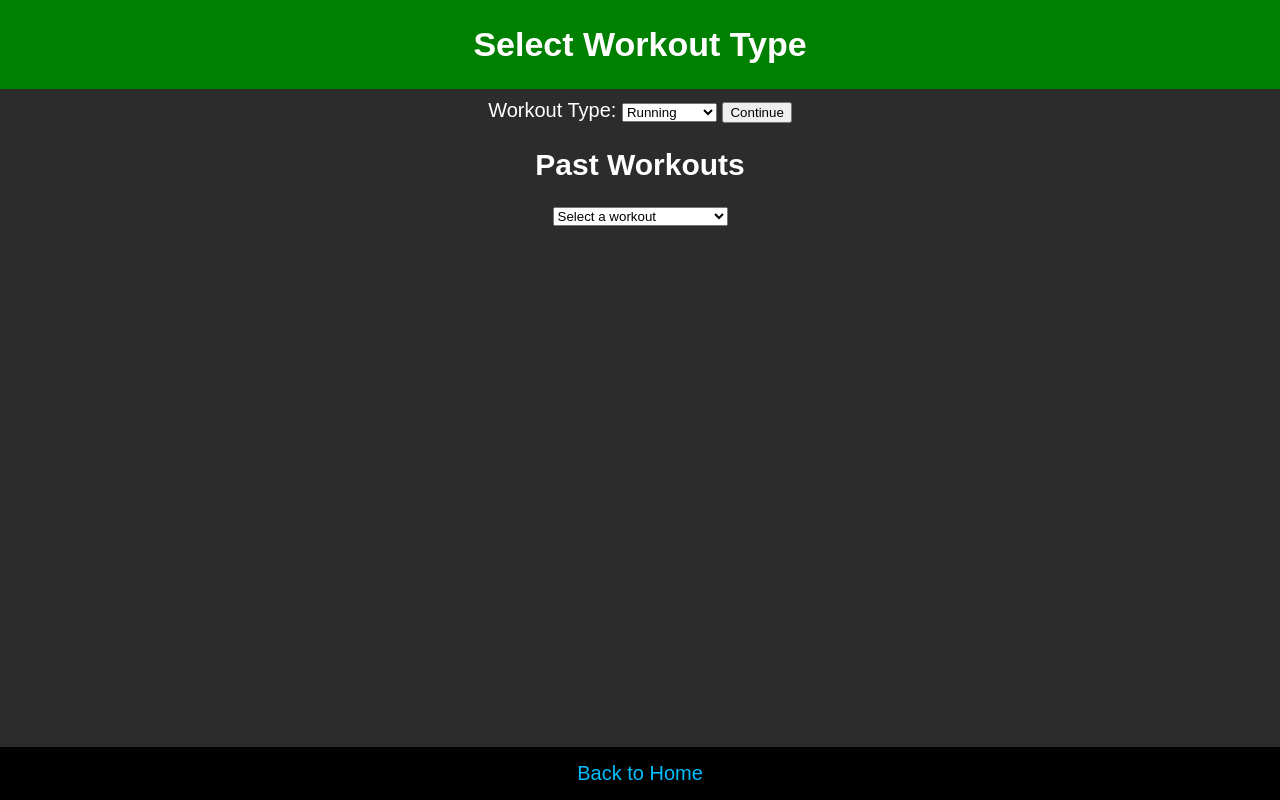
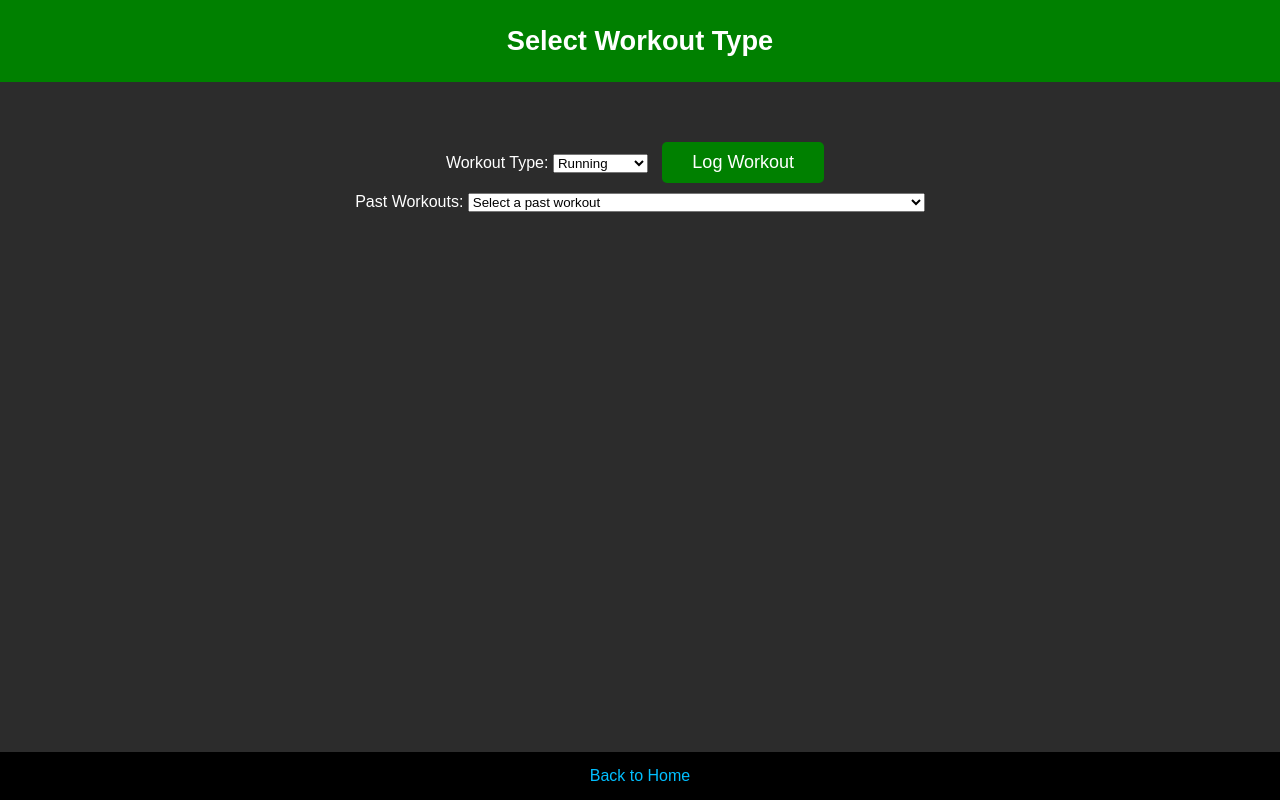
Before and after one commit to DrDimonic/fitness_tracking_app, a Flask app: page /log_workout in a window 1280 px wide. Run offline with Flask 3, Linux system fonts and the light colour scheme; a user stored in the database is signed in.

Commit message:
Update workout logging and deleting

```diff
--- a/app/routes.py
+++ b/app/routes.py
@@ -32,7 +32,7 @@
             'type': workout.workout_type,
             'date': workout.date.strftime('%Y-%m-%d'),
             'details': (
-                f"Distance: {workout.duration} miles, Time: {workout.duration} minutes"
+                f"Distance: {workout.distance} miles, Duration: {workout.duration} minutes"
                 if workout.workout_type == "run"
                 else f"Exercise: {workout.exercise}, Weight: {workout.weight} lbs, Sets: {workout.sets}, Reps: {workout.reps}"
             )
@@ -51,6 +51,7 @@
         form=select_form,
         all_workouts=all_workouts
     )
+
 
 # Route for deleting workouts
 @main.route('/delete_workout/<int:workout_id>', methods=['POST'])
--- a/app/templates/select_workout_type.html
+++ b/app/templates/select_workout_type.html
@@ -1,6 +1,8 @@
 <!DOCTYPE html>
-<html>
+<html lang="en">
 <head>
+    <meta charset="UTF-8">
+    <meta name="viewport" content="width=device-width, initial-scale=1.0">
     <title>Select Workout Type</title>
     <style>
         body {
@@ -13,13 +15,12 @@
             justify-content: flex-start;
             min-height: 100vh;
             background-color: #2c2c2c; /* Dark gray background */
-            color: white;
-            font-size: 20px;
+            color: white; /* White text for contrast */
         }
 
         header {
             width: 100%;
-            background-color: green;
+            background-color: green; /* Green ribbon */
             padding: 25px;
             text-align: center;
             color: white;
@@ -27,18 +28,40 @@
             font-weight: bold;
         }
 
-        form {
+        main {
             text-align: center;
-            margin-top: 10px;
-        }
-
-        p, label {
-            margin: 30px 0;
+            margin-top: 50px;
         }
 
         .btn {
-            all: unset;
+            background-color: green;
+            color: white;
+            border: none;
+            padding: 10px 30px;
+            font-size: 18px;
             cursor: pointer;
+            margin: 10px;
+            border-radius: 5px;
+            text-decoration: none;
+            display: inline-block;
+        }
+
+        .btn:hover {
+            background-color: #45a049;
+        }
+
+        .delete-btn {
+            background-color: red;
+            color: white;
+            border: none;
+            padding: 10px 20px;
+            font-size: 16px;
+            cursor: pointer;
+            border-radius: 5px;
+        }
+
+        .delete-btn:hover {
+            background-color: darkred;
         }
 
         footer {
@@ -46,11 +69,11 @@
             text-align: center;
             margin-top: auto;
             padding: 15px;
-            background-color: black;
+            background-color: black; /* Darker gray footer */
         }
 
         .link {
-            color: deepskyblue;
+            color: deepskyblue; /* Blue between royal and light blue */
             text-decoration: none;
             margin-top: 20px;
         }
@@ -58,69 +81,59 @@
         .link:hover {
             text-decoration: underline;
         }
-        #workout-details {
-            margin-top: 20px;
-            background-color: #1a1a1a;
-            padding: 10px;
-            border-radius: 8px;
-            display: none;
-        }
     </style>
 </head>
 <body>
     <header>Select Workout Type</header>
+    <main>
         <form method="POST">
             {{ form.hidden_tag() }}
-        <label for="workout_type">Workout Type:</label>
-        {{ form.workout_type }}
-        <button type="submit">Continue</button>
+        <div class="workout-type-container">
+            <label>{{ form.workout_type.label }}:</label>
+            {{ form.workout_type() }}
+            <button type="submit" class="btn">Log Workout</button>
+        </div>
         </form>
 
-    <!-- Dropdown for all past workouts -->
-    <h2>Past Workouts</h2>
-    <select id="workout-dropdown" onchange="showWorkoutDetails()">
-        <option value="">Select a workout</option>
+        <!-- Dropdown for Past Workouts -->
+        <label for="past_workouts">Past Workouts:</label>
+        <select id="past_workouts" onchange="displayWorkoutDetails()">
+            <option value="">Select a past workout</option>
             {% for workout in all_workouts %}
-            <option value="{{ workout.id }}" data-type="{{ workout.type }}" data-details="{{ workout.details }}">
-                {{ workout.date }} - {{ workout.type.capitalize() }}
-            </option>
+                <option value="{{ workout.id }}">{{ workout.date }} - {{ workout.details }}</option>
             {% endfor %}
         </select>
 
-    <!-- Workout Details -->
-    <div id="workout-details">
-        <h3>Workout Details</h3>
-        <p id="workout-info"></p>
-        <form id="delete-workout-form" method="POST">
-            <button type="submit" class="btn">Delete Workout</button>
-        </form>
-    </div>
-
+        <!-- Dynamic Workout Details -->
+        <div id="workout_details" style="margin-top: 20px;"></div>
+    </main>
     <footer>
         <a href="{{ url_for('main.index') }}" class="link">Back to Home</a>
     </footer>
 
     <script>
-        const workoutDropdown = document.getElementById('workout-dropdown');
-        const workoutDetailsDiv = document.getElementById('workout-details');
-        const workoutInfo = document.getElementById('workout-info');
-        const deleteWorkoutForm = document.getElementById('delete-workout-form');
+        const workouts = {{ all_workouts | tojson }};
+        const workoutDetailsDiv = document.getElementById('workout_details');
 
-        function showWorkoutDetails() {
-            const selectedOption = workoutDropdown.options[workoutDropdown.selectedIndex];
-            if (!selectedOption.value) {
-                workoutDetailsDiv.style.display = 'none';
-                workoutInfo.textContent = '';
-                deleteWorkoutForm.action = '';
-                return;
+        function displayWorkoutDetails() {
+            const selectedWorkoutId = document.getElementById('past_workouts').value;
+
+            // Clear current details
+            workoutDetailsDiv.innerHTML = '';
+
+            if (!selectedWorkoutId) return;
+
+            const workout = workouts.find(w => w.id == selectedWorkoutId);
+            if (workout) {
+                // Display workout details and separate delete form
+                workoutDetailsDiv.innerHTML = `
+                    <p><strong>${workout.date}</strong></p>
+                    <p>${workout.details}</p>
+                    <form action="/delete_workout/${workout.id}" method="POST" onsubmit="return confirm('Are you sure you want to delete this workout?');">
+                        <button type="submit" class="delete-btn">Delete Workout</button>
+                    </form>
+                `;
             }
-
-            const details = selectedOption.getAttribute('data-details');
-            const workoutId = selectedOption.value;
-
-            workoutDetailsDiv.style.display = 'block';
-            workoutInfo.textContent = details;
-            deleteWorkoutForm.action = `/delete_workout/${workoutId}`;
         }
     </script>
 </body>
```
Also changed, not shown: app/databases/fitness_app.db. Lines whose indentation alone changed are shown as unchanged.
